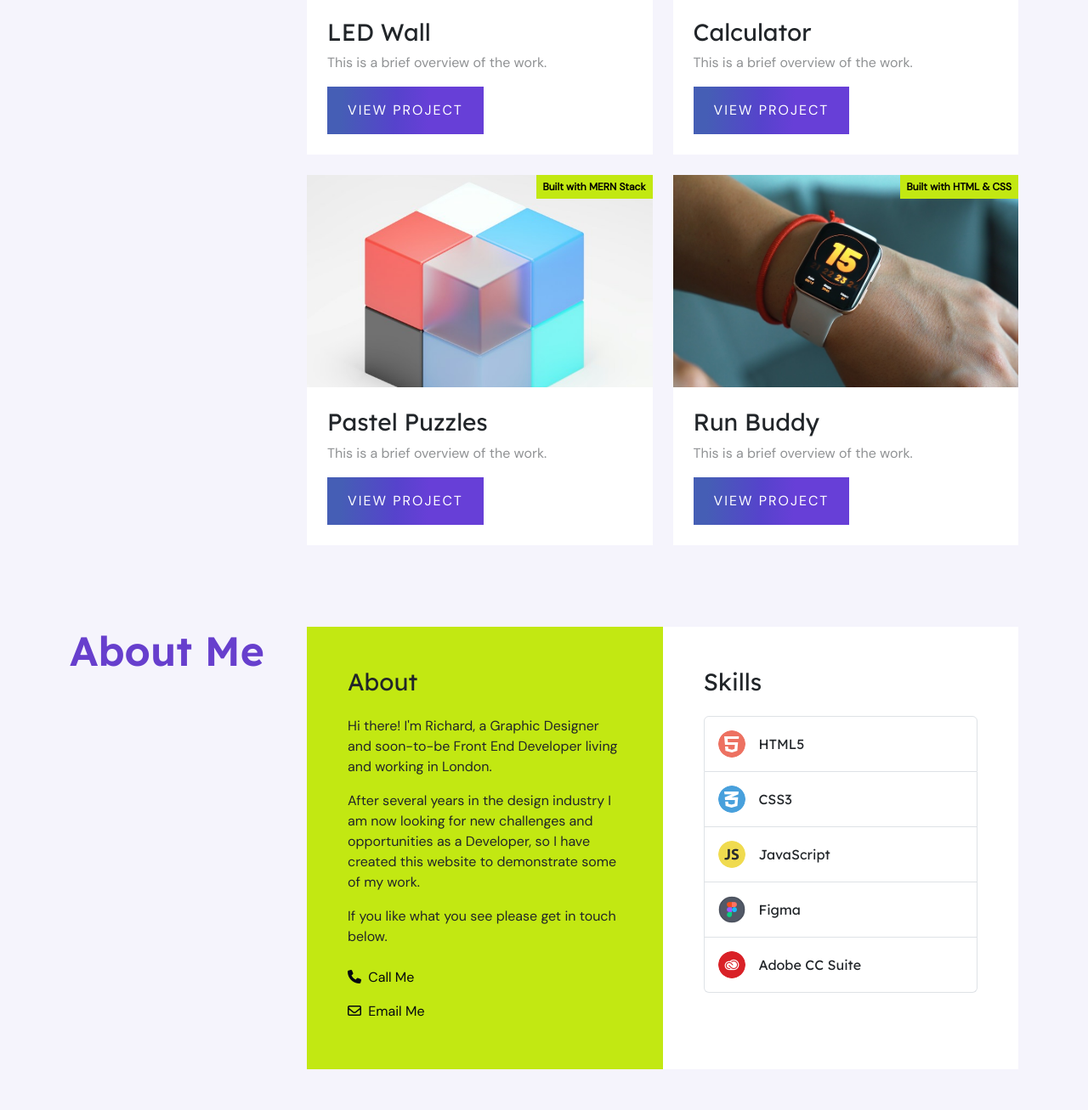
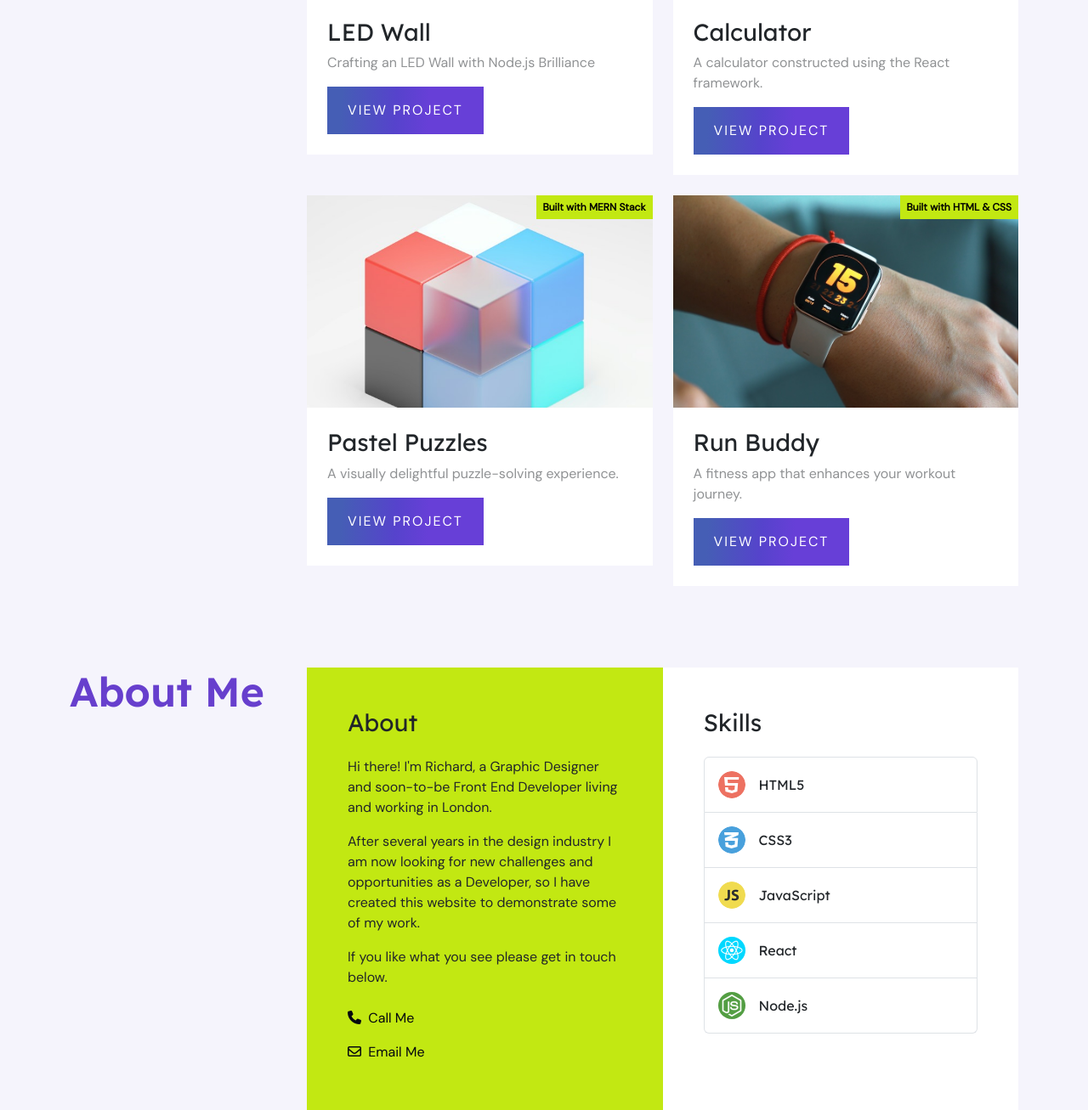
Before and after one commit to RichLlew182/Bootstrap-Portfolio, a plain HTML site: page index.html in a window 1280 px wide. Shown: the part 1771-3078 px from the top of the page at 85% size. Drawn offline with nearby package versions, Linux system fonts and the light colour scheme.

Commit message:
added icons for node and react and updated the skills section with these

```diff
--- a/index.html
+++ b/index.html
@@ -128,7 +128,7 @@
                 </a>
                 <div class="card-body p-4">
                   <h3 class="card-title">LED Wall</h3>
-                  <p class="card-text text-body-tertiary">This is a brief overview of the work.</p>
+                  <p class="card-text text-body-tertiary">Crafting an LED Wall with Node.js Brilliance</p>
                   <a class="btn btn-secondary rounded-0 py-3 px-4 text-uppercase fs-6 ls border-0 " type="button">View
                     Project</a>
                   <div class="explainer"><span class="badge pill rounded-0 p-2 text-bg-info">Built with
@@ -145,7 +145,8 @@
                 </a>
                 <div class="card-body p-4">
                   <h3 class="card-title">Calculator</h3>
-                  <p class="card-text text-body-tertiary">This is a brief overview of the work.</p>
+                  <p class="card-text text-body-tertiary">A calculator constructed using the React framework.
+                  </p>
                   <a class="btn btn-secondary rounded-0 py-3 px-4 text-uppercase fs-6 ls border-0" type="button">View
                     Project</a>
                   <div class="explainer"><span class="badge pill rounded-0 p-2 text-bg-info">Built with React,
@@ -164,7 +165,7 @@
                 </a>
                 <div class="card-body p-4">
                   <h3 class="card-title">Pastel Puzzles</h3>
-                  <p class="card-text text-body-tertiary">This is a brief overview of the work.</p>
+                  <p class="card-text text-body-tertiary">A visually delightful puzzle-solving experience.</p>
                   <a class="btn btn-secondary rounded-0 py-3 px-4 text-uppercase fs-6 ls border-0 " type="button">View
                     Project</a>
                   <div class="explainer"><span class="badge pill rounded-0 p-2 text-bg-info">Built with MERN
@@ -181,7 +182,8 @@
                 </a>
                 <div class="card-body p-4">
                   <h3 class="card-title">Run Buddy</h3>
-                  <p class="card-text text-body-tertiary">This is a brief overview of the work.</p>
+                  <p class="card-text text-body-tertiary">A fitness app that enhances your workout
+                    journey.</p>
                   <a class="btn btn-secondary rounded-0 py-3 px-4 text-uppercase fs-6 ls border-0 " type="button">View
                     Project</a>
                   <div class="explainer"><span class="badge pill rounded-0 p-2 text-bg-info">Built with HTML &
@@ -259,18 +261,18 @@
                   </li>
 
                   <li class="list-group-item d-flex gap-3 py-3 align-items-center bg-light">
-                    <img src="./assets/images/figma.png" alt="Figma Icon" width="32" height="32"
+                    <img src="./assets/images/react.png" alt="React Icon" width="32" height="32"
                       class="rounded-circle flex-shrink-0">
                     <div class="d-flex gap-2 w-100 justify-content-between">
-                      <h6 class="mb-0">Figma</h6>
+                      <h6 class="mb-0">React</h6>
                     </div>
                   </li>
 
                   <li class="list-group-item d-flex gap-3 py-3 align-items-center bg-light">
-                    <img src="./assets/images/cc-icon.png" alt="Adobe Creative Cloud Icon" width="32" height="32"
+                    <img src="./assets/images/node.png" alt="Node Icon" width="32" height="32"
                       class="rounded-circle flex-shrink-0">
                     <div class="d-flex gap-2 w-100 justify-content-between">
-                      <h6 class="mb-0">Adobe CC Suite</h6>
+                      <h6 class="mb-0">Node.js</h6>
                     </div>
                   </li>
 
```
Also changed, not shown: assets/images/node.png (added), assets/images/react.png (added).
